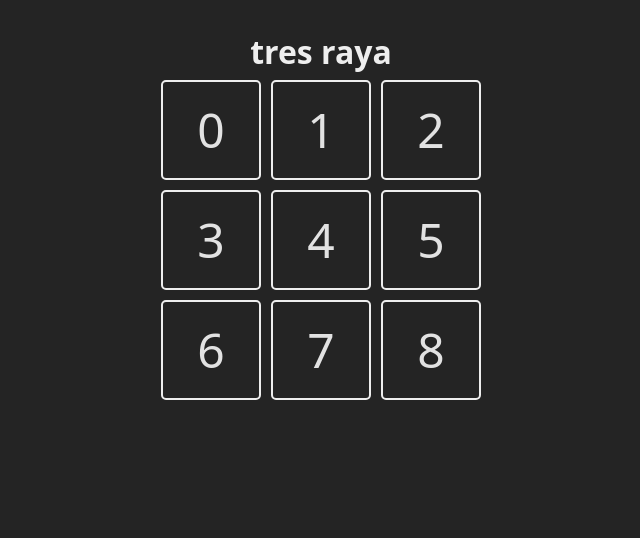
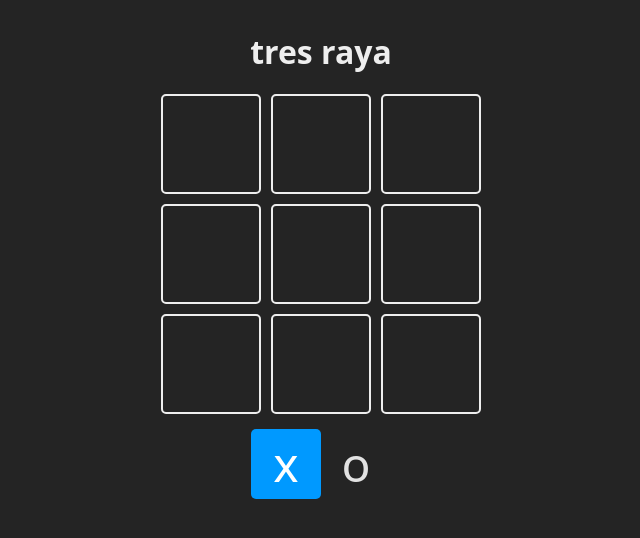
Before and after one commit to GusBauAr/Working-Repository-GUSTAVO, a React (Vite) app in the folder TresEnRaya_GustavoBautista/: page / in a window 1280 px wide. Shown: the top 538 px of the page, without its empty margins (319-959 px from the left). Built offline with nearby package versions, Linux system fonts and the light colour scheme.

Commit message:
component creation and estado,conditional rendering of the turn

```diff
--- a/TresEnRaya_GustavoBautista/src/App.jsx
+++ b/TresEnRaya_GustavoBautista/src/App.jsx
@@ -1,13 +1,19 @@
+import { useState } from "react"
+
 const TURNS={
   X:'x',
   O:'o'
   }
 
-  const board = Array(9).fill(null)
 
-  const Square = ({children, updateBoard, index}) => {
-    return(
-      <div className="square">
+
+  const Square = ({children, isSelected, updateBoard, index}) => {
+
+    const className = `square ${isSelected ? 'is-selected' : ''}`
+    // const className = `square ${isSelected ? 'is-selected' : ''}`
+
+    return (
+      <div className={className}>
         {children}
 
       </div>
@@ -16,6 +22,15 @@
 
 
   function App() {
+    const [board, setBoard] = useState(
+      Array(9).fill(null)
+    )
+    const [turn, setTurn] = useState(TURNS.X)
+
+
+
+
+
     return (
       <main className="board">
         <h1> tres raya</h1>
@@ -28,14 +43,23 @@
                   key={index}
                   index={index}
                 >
-                {index}
+                  {board[index]}
 
                 </Square>
                 )
               })
             }
-            </section>
-            </main>
+        </section>
+        <section className="turn">
+        <Square isSelected={turn === TURNS.X}>
+        {TURNS.X}
+        </Square>
+
+        <Square isSelected={turn === TURNS.O}>
+        {TURNS.O}
+        </Square>
+        </section>
+      </main>
     )
   }
 
--- a/TresEnRaya_GustavoBautista/src/index.css
+++ b/TresEnRaya_GustavoBautista/src/index.css
@@ -37,7 +37,7 @@
 
 .board h1 {
   color: #eee;
-  margin-bottom: 16px;
+  margin-bottom: 30px;
 }
 
 .board button {
```
